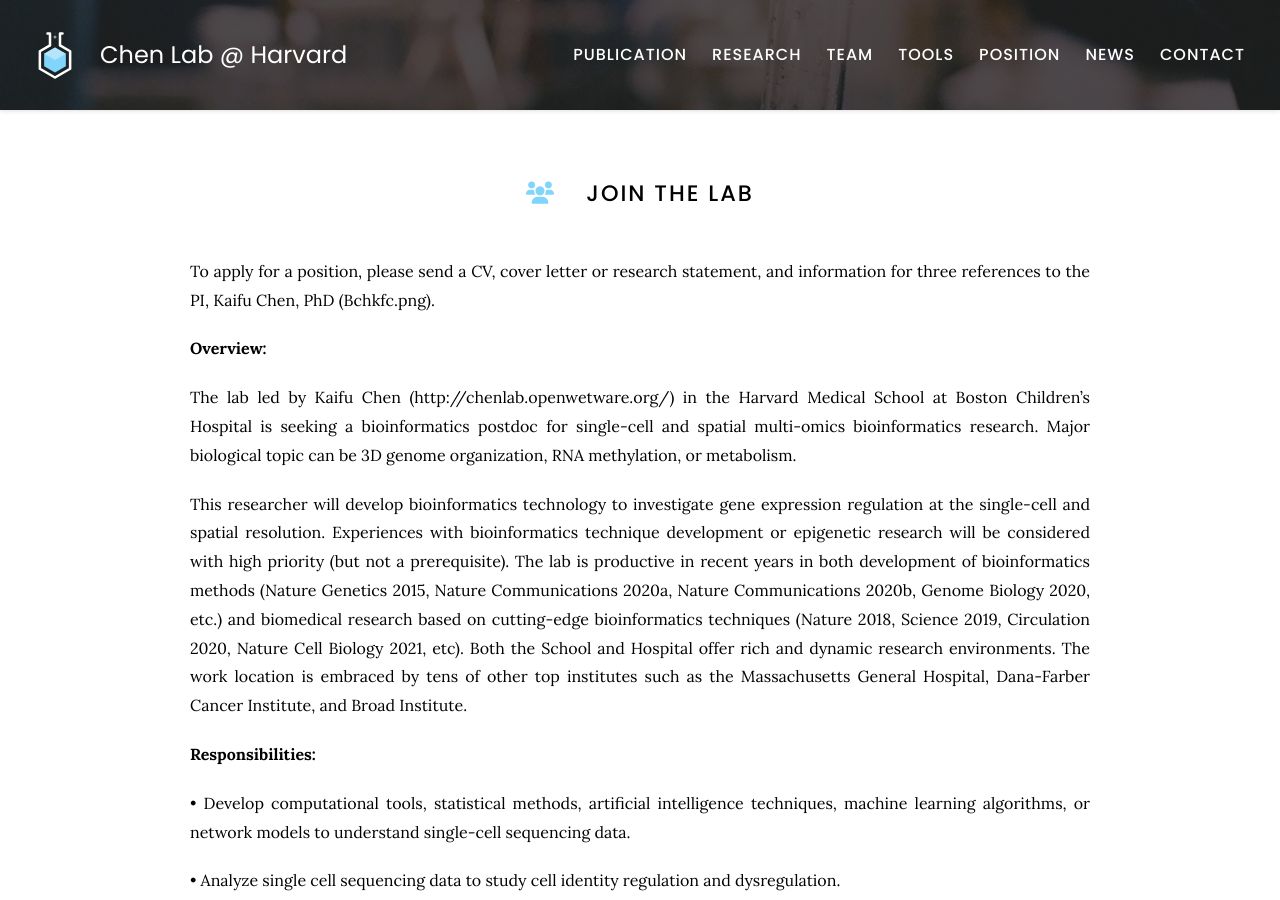
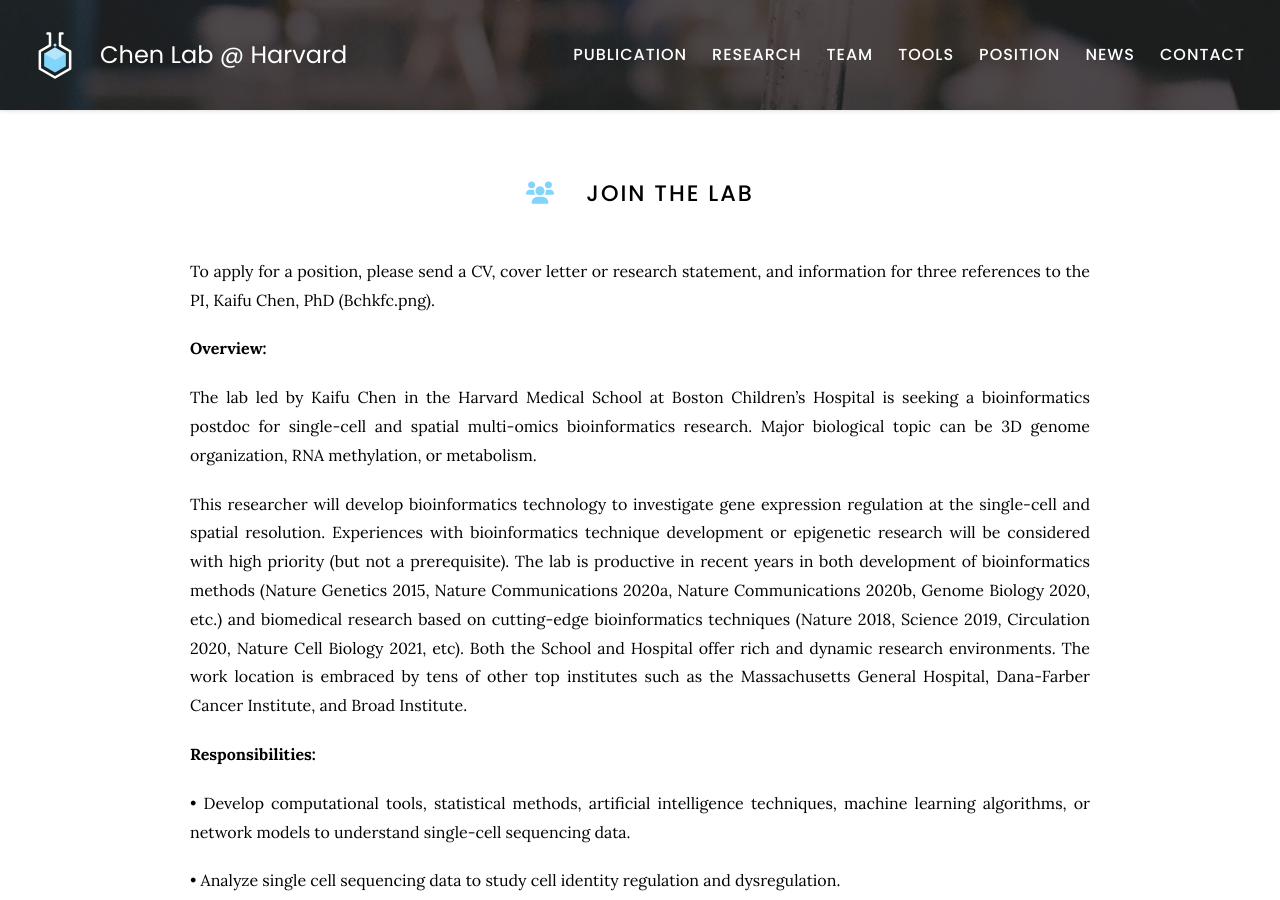
Before and after one commit to kaifuchenlab/kaifuchenlab.github.io, a Jekyll site: the page built from 5.position/index.md, in a window 1280 px wide and 900 px high. Built offline with Jekyll 4.4.1, drawn with Linux system fonts in a browser that asks for light colours; part of the change alters nothing that is shown.

Commit message:
Update index.md

```diff
--- a/5.position/index.md
+++ b/5.position/index.md
@@ -14,7 +14,7 @@ To apply for a position, please send a CV, cover letter or research statement, a
 
 **Overview:**
 
-The lab led by Kaifu Chen (http://chenlab.openwetware.org/) in the Harvard Medical School at Boston Children's Hospital is seeking a bioinformatics postdoc for single-cell and spatial multi-omics bioinformatics research. Major biological topic can be 3D genome organization, RNA methylation, or metabolism.
+The lab led by Kaifu Chen in the Harvard Medical School at Boston Children's Hospital is seeking a bioinformatics postdoc for single-cell and spatial multi-omics bioinformatics research. Major biological topic can be 3D genome organization, RNA methylation, or metabolism.
 
 This researcher will develop bioinformatics technology to investigate gene expression regulation at the single-cell and spatial resolution. Experiences with bioinformatics technique development or epigenetic research will be considered with high priority (but not a prerequisite). The lab is productive in recent years in both development of bioinformatics methods (Nature Genetics 2015, Nature Communications 2020a, Nature Communications 2020b, Genome Biology 2020, etc.) and biomedical research based on cutting-edge bioinformatics techniques (Nature 2018, Science 2019, Circulation 2020, Nature Cell Biology 2021, etc). Both the School and Hospital offer rich and dynamic research environments. The work location is embraced by tens of other top institutes such as the Massachusetts General Hospital, Dana-Farber Cancer Institute, and Broad Institute.
 
```
